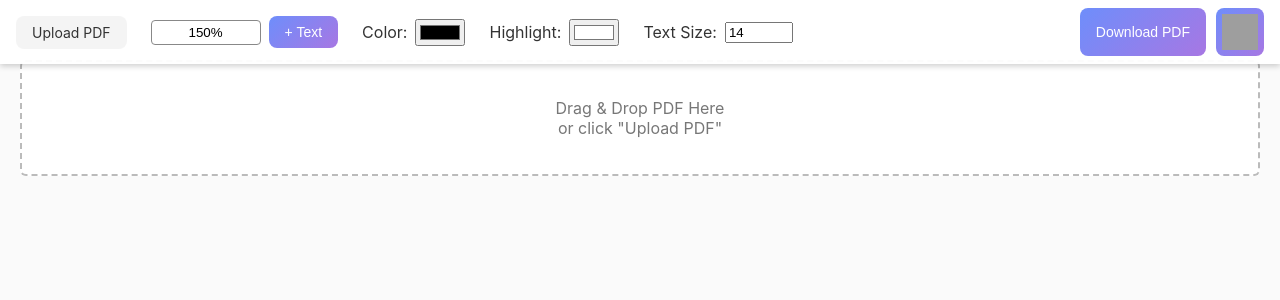
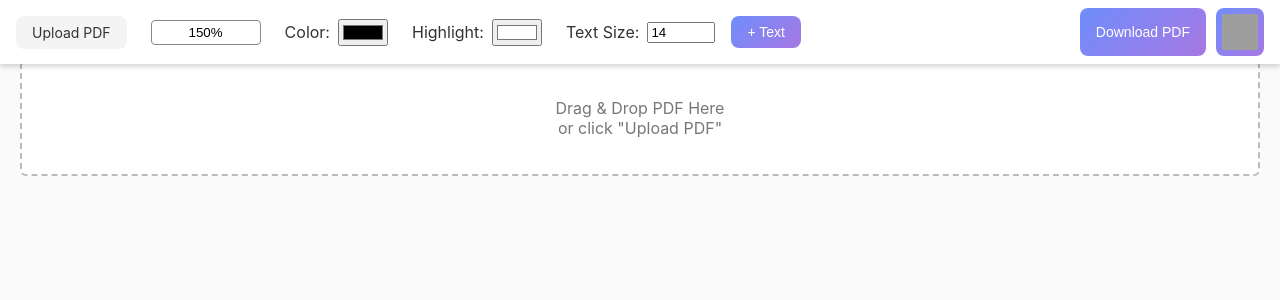
Before and after one commit to rowandwhelan/SimplePDF, a Next.js app: page / in a window 1280 px wide. Shown: the top 300 px of the page. Built offline with nearby package versions, Linux system fonts and the light colour scheme; grey boxes are pictures that could not be loaded.

Commit message:
Moved add text button

```diff
--- a/app/page.js
+++ b/app/page.js
@@ -109,7 +109,6 @@ export default function Home() {
   }
 
   /* ---------- Zoom Functions ---------- */
-  // Updated parseZoomValue uses original page dimensions.
   function parseZoomValue(str) {
     str = str.trim().toLowerCase();
     if (str === "actual size") return 1.0;
@@ -186,7 +185,6 @@ export default function Home() {
     sel.addRange(range);
   }
 
-  // Determine active annotation and defaults
   const activeAnnotation = annotations.find((a) => a.id === activeAnnotationId);
   const currentFontSize = activeAnnotation
     ? activeAnnotation.fontSize
@@ -198,7 +196,6 @@ export default function Home() {
     ? activeAnnotation.highlight
     : highlightColor;
 
-  /* ---------- Update Active Annotation ---------- */
   const updateActiveAnnotation = (prop, value) => {
     if (activeAnnotation) {
       const updated = annotationsRef.current.map((a) => {
@@ -344,20 +341,17 @@ export default function Home() {
     if (pdfDoc && pdfContainerRef.current) {
       const container = pdfContainerRef.current;
       const rect = container.getBoundingClientRect();
-      // Use the last stored mouse position or default to container center.
       let anchorX = rect.width / 2;
       let anchorY = rect.height / 2;
       if (scrollAnchorRef.current.mouseX !== undefined) {
         anchorX = scrollAnchorRef.current.mouseX - rect.left;
         anchorY = scrollAnchorRef.current.mouseY - rect.top;
       }
-      // Compute the ratios relative to the container scroll.
       const ratioX = (container.scrollLeft + anchorX) / container.scrollWidth;
       const ratioY = (container.scrollTop + anchorY) / container.scrollHeight;
 
       renderAllPages(zoomScale);
 
-      // After re-render, restore scroll so that the point under the mouse stays approximately fixed.
       setTimeout(() => {
         const newScrollLeft = ratioX * container.scrollWidth - anchorX;
         const newScrollTop = ratioY * container.scrollHeight - anchorY;
@@ -367,7 +361,6 @@ export default function Home() {
     }
   }, [zoomScale, pdfDoc]);
 
-  // When pdfDoc changes, do an initial render.
   useEffect(() => {
     if (pdfDoc && pdfContainerRef.current) {
       renderAllPages(zoomScale);
@@ -383,7 +376,6 @@ export default function Home() {
       if (!e.ctrlKey) return;
       e.preventDefault();
 
-      // Record mouse position.
       scrollAnchorRef.current = {
         mouseX: e.clientX,
         mouseY: e.clientY,
@@ -401,7 +393,6 @@ export default function Home() {
         newScale = Math.max(0.1, newScale - zoomStep);
       }
 
-      // Update immediate feedback.
       setTempZoomScale(newScale);
       setZoomValue(formatZoomValue(newScale));
 
@@ -515,14 +506,12 @@ export default function Home() {
   async function renderAllPages(scale) {
     if (!pdfDoc) return;
     const container = pdfContainerRef.current;
-    container.innerHTML = ""; // clear old pages
+    container.innerHTML = "";
 
-    // Use devicePixelRatio for crisp rendering.
     const dpr = window.devicePixelRatio || 1;
 
     for (let i = 1; i <= pdfDoc.numPages; i++) {
       const page = await pdfDoc.getPage(i);
-      // Get original dimensions.
       const origSize = originalPageSizesRef.current[i - 1] || {
         width: 600,
         height: 800,
@@ -534,7 +523,6 @@ export default function Home() {
       const roundedWidth = Math.round(cssWidth);
       const roundedHeight = Math.round(cssHeight);
 
-      // Create and size canvas.
       const canvas = document.createElement("canvas");
       const ctx = canvas.getContext("2d");
       canvas.width = Math.floor(roundedWidth * dpr);
@@ -546,7 +534,6 @@ export default function Home() {
       const viewport = page.getViewport({ scale });
       await page.render({ canvasContext: ctx, viewport }).promise;
 
-      // Create page container.
       const pageDiv = document.createElement("div");
       pageDiv.className = "pdf-page";
       pageDiv.style.width = roundedWidth + "px";
@@ -555,7 +542,6 @@ export default function Home() {
       pageDiv.appendChild(canvas);
       container.appendChild(pageDiv);
 
-      // Create text layer.
       const textLayer = document.createElement("div");
       textLayer.className = "text-layer";
       textLayer.style.position = "absolute";
@@ -566,7 +552,6 @@ export default function Home() {
       textLayer.style.pointerEvents = "none";
       pageDiv.appendChild(textLayer);
 
-      // Save original and current sizes.
       pageSizesRef.current[i - 1] = {
         width: origWidth,
         height: origHeight,
@@ -575,7 +560,6 @@ export default function Home() {
       };
     }
 
-    // Re-apply annotations.
     applyAnnotationsAll();
   }
 
@@ -597,7 +581,6 @@ export default function Home() {
     });
   }
 
-  /* ---------- Create Annotation Box ---------- */
   function createAnnotationBox(ann, id, pageEl) {
     const { cssWidth, cssHeight } = pageSizesRef.current[ann.pageIndex];
     const finalFS = ann.fontSize * zoomScale;
@@ -821,7 +804,6 @@ export default function Home() {
     return box;
   }
 
-  /* ---------- New Text Box Placement ---------- */
   function handleAddTextBox() {
     if (!pdfLoaded) {
       alert("Please load a PDF first!");
@@ -885,7 +867,6 @@ export default function Home() {
     document.addEventListener("click", onClick);
   }
 
-  /* ---------- PDF Download (Export) ---------- */
   async function handleDownload() {
     if (!pdfLoaded || !pdfBytes) {
       alert("No PDF loaded!");
@@ -1058,9 +1039,6 @@ export default function Home() {
             </div>
           )}
         </div>
-        <button onClick={handleAddTextBox} className="button">
-          + Text
-        </button>
         <label style={{ marginLeft: "1rem" }}>Color:</label>
         <input
           type="color"
@@ -1085,6 +1063,14 @@ export default function Home() {
           }
           style={{ width: "60px" }}
         />
+        {/* + Text button moved right next to the Text Size input */}
+        <button
+          onClick={handleAddTextBox}
+          className="button"
+          style={{ marginLeft: "0.5rem" }}
+        >
+          + Text
+        </button>
         <div style={{ marginLeft: "auto", display: "flex", gap: "10px" }}>
           <button onClick={handleDownload} className="button">
             Download PDF
```
